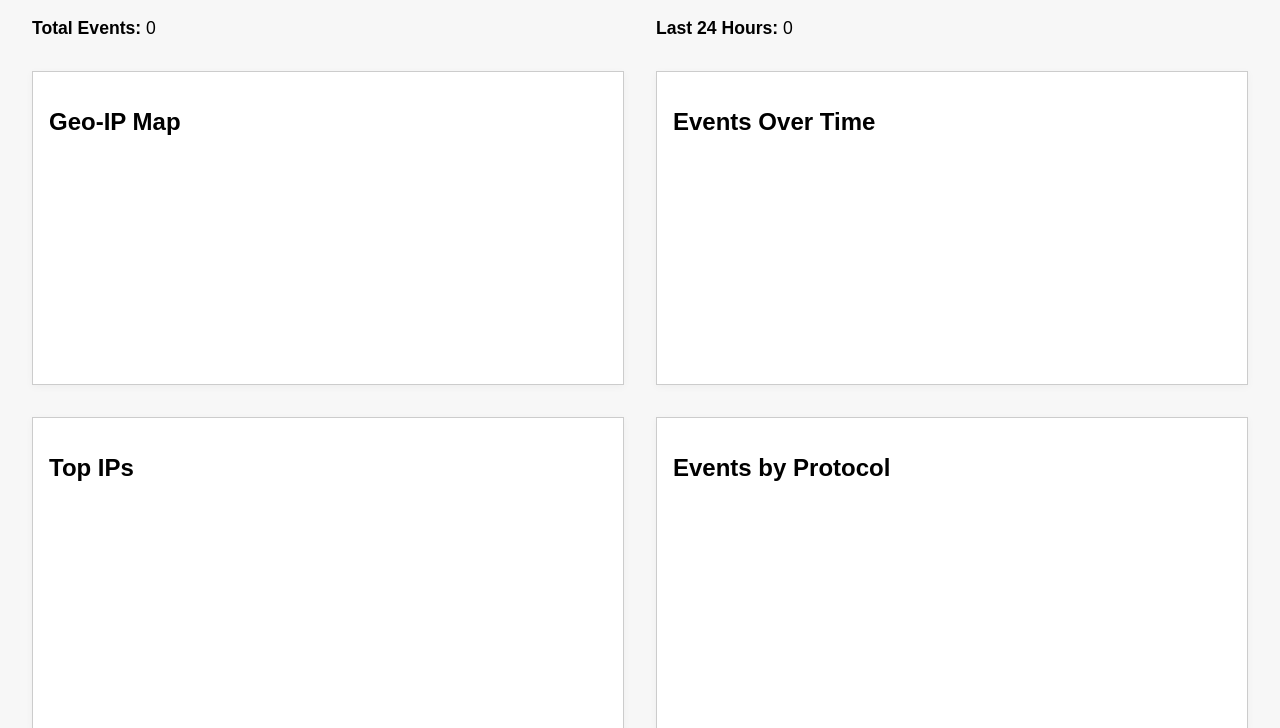
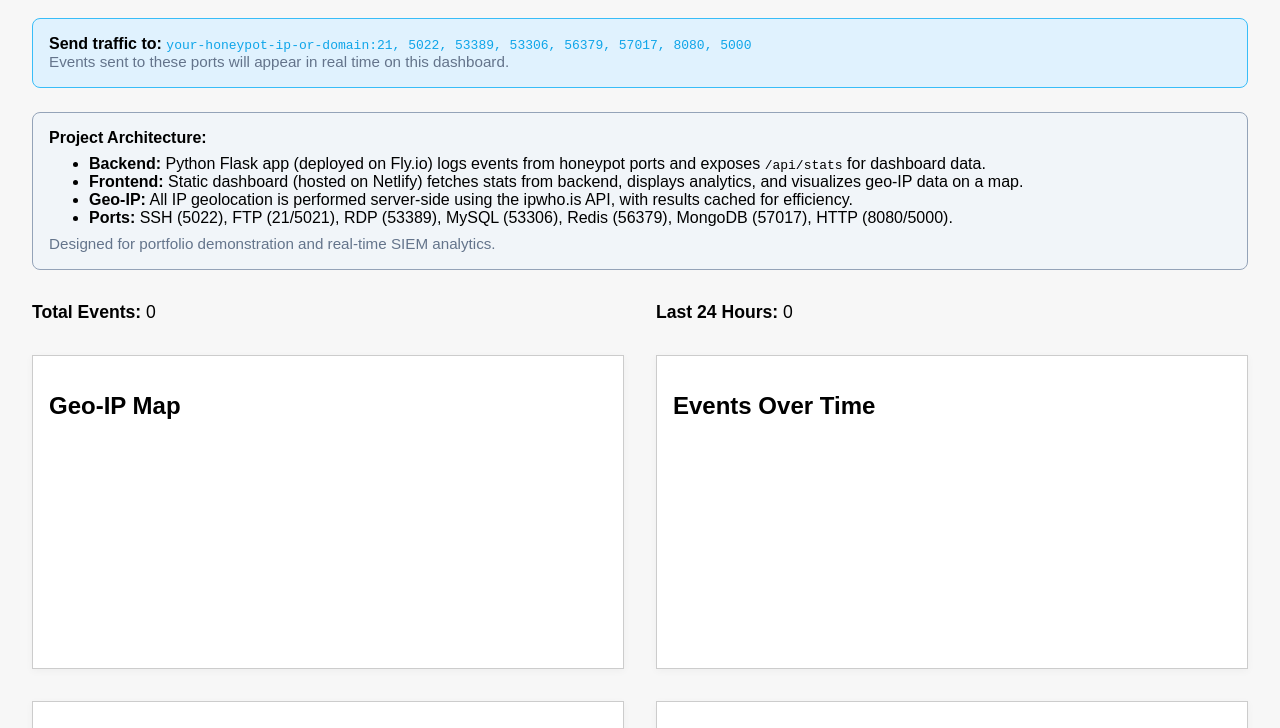
Before and after one commit to jeremyrayjewell/mini-siem-dashboard, a plain HTML site: page public/index.html in a window 1280 px wide. Shown: the part 72-800 px from the top of the page. Drawn offline with nearby package versions, Linux system fonts and the light colour scheme; no server answers.

Commit message:
UI cleanup

```diff
--- a/public/index.html
+++ b/public/index.html
@@ -76,6 +76,22 @@
 </head>
 <body>
     <h1>Mini SIEM Dashboard</h1>
+    <div class="honeypot-info" style="background:#e0f2fe;border:1px solid #38bdf8;padding:1em;margin-bottom:1.5em;border-radius:8px;">
+        <strong>Send traffic to:</strong>
+        <span style="font-family:monospace;color:#0ea5e9">your-honeypot-ip-or-domain:21, 5022, 53389, 53306, 56379, 57017, 8080, 5000</span>
+        <br>
+        <span style="font-size:0.95em;color:#64748b">Events sent to these ports will appear in real time on this dashboard.</span>
+    </div>
+    <div class="project-architecture" style="background:#f1f5f9;border:1px solid #94a3b8;padding:1em;margin-bottom:2em;border-radius:8px;">
+        <strong>Project Architecture:</strong>
+        <ul style="margin-top:0.5em;margin-bottom:0.5em;">
+            <li><b>Backend:</b> Python Flask app (deployed on Fly.io) logs events from honeypot ports and exposes <code>/api/stats</code> for dashboard data.</li>
+            <li><b>Frontend:</b> Static dashboard (hosted on Netlify) fetches stats from backend, displays analytics, and visualizes geo-IP data on a map.</li>
+            <li><b>Geo-IP:</b> All IP geolocation is performed server-side using the ipwho.is API, with results cached for efficiency.</li>
+            <li><b>Ports:</b> SSH (5022), FTP (21/5021), RDP (53389), MySQL (53306), Redis (56379), MongoDB (57017), HTTP (8080/5000).</li>
+        </ul>
+        <span style="font-size:0.95em;color:#64748b">Designed for portfolio demonstration and real-time SIEM analytics.</span>
+    </div>
     <div class="stats" style="display: flex; gap: 2em; align-items: center; margin-bottom: 2em;">
         <div style="flex: 1; font-size: 1.1em;">
             <strong>Total Events:</strong> <span id="totalEvents">0</span>
```
